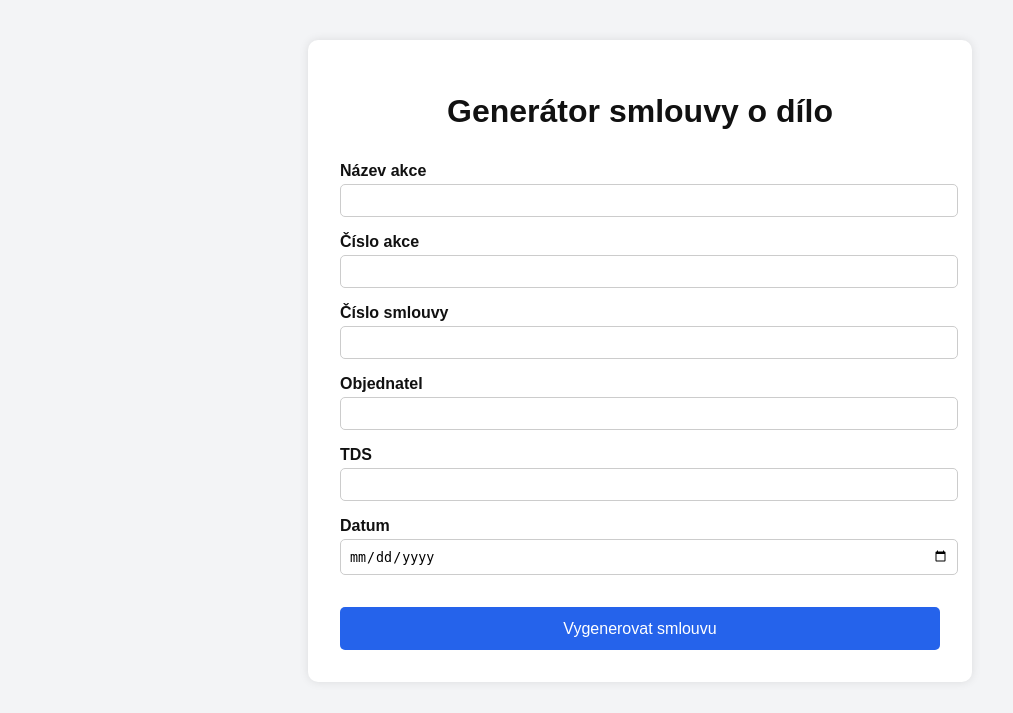
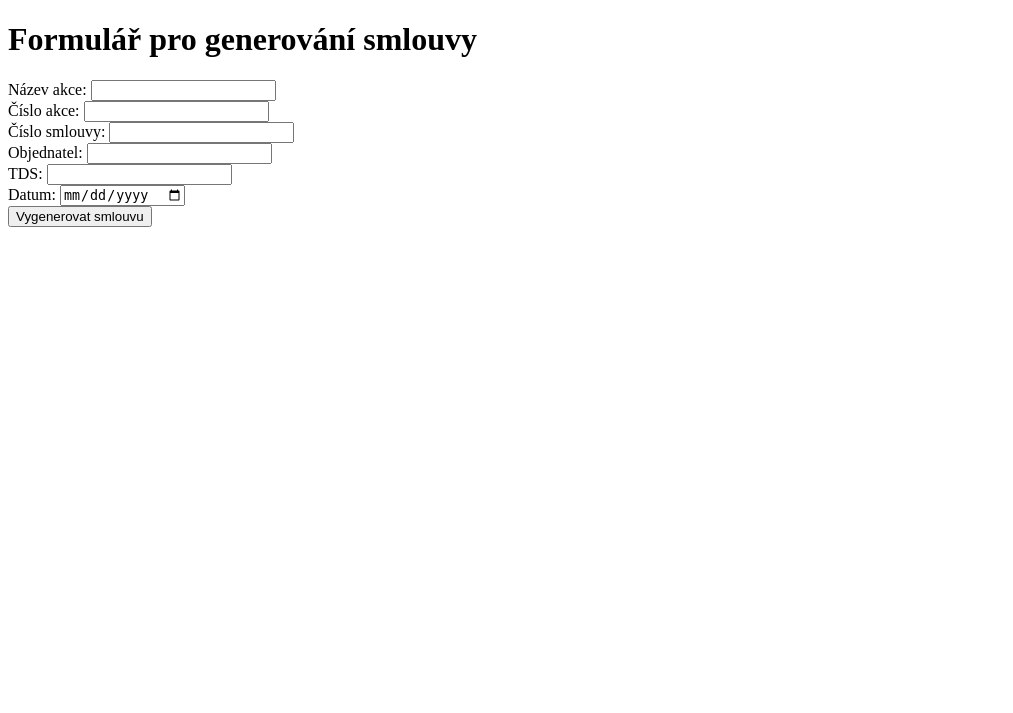
Before and after one commit to JenikAdamira/contract-generator, a Python web app: template templates/form.html in a window 1280 px wide. Shown: the top 713 px of the page, without its empty margins (0-1013 px from the left). Run offline with Jinja, Linux system fonts and the light colour scheme; the template is opened without the code that fills it, so the values that code supplies are empty.

Commit message:
Update form.html

```diff
--- a/templates/form.html
+++ b/templates/form.html
@@ -2,95 +2,21 @@
 <html lang="cs">
 <head>
     <meta charset="UTF-8">
-    <title>Generátor smlouvy</title>
-    <style>
-        body {
-            font-family: Arial, sans-serif;
-            background-color: #f3f4f6;
-            padding: 2em;
-            color: #111;
-        }
-        .container {
-            max-width: 600px;
-            margin: auto;
-            background: white;
-            padding: 2em;
-            border-radius: 10px;
-            box-shadow: 0 0 10px rgba(0,0,0,0.1);
-        }
-        h1 {
-            text-align: center;
-            margin-bottom: 1em;
-        }
-        label {
-            display: block;
-            margin-top: 1em;
-            font-weight: bold;
-        }
-        input {
-            width: 100%;
-            padding: 0.6em;
-            margin-top: 0.3em;
-            border: 1px solid #ccc;
-            border-radius: 5px;
-        }
-        button {
-            margin-top: 2em;
-            width: 100%;
-            padding: 0.8em;
-            background-color: #2563eb;
-            color: white;
-            border: none;
-            border-radius: 5px;
-            font-size: 1em;
-            cursor: pointer;
-        }
-        button:hover {
-            background-color: #1d4ed8;
-        }
-        .success {
-            margin-top: 1em;
-            padding: 1em;
-            background-color: #e0fce0;
-            border: 1px solid #a0d0a0;
-            border-radius: 5px;
-        }
-    </style>
+    <title>Generátor smluv</title>
 </head>
 <body>
-    <div class="container">
-        <h1>Generátor smlouvy o dílo</h1>
-        <form method="post">
-            <label for="nazev_akce">Název akce</label>
-            <input type="text" name="nazev_akce" required>
-
-            <label for="cislo_akce">Číslo akce</label>
-            <input type="text" name="cislo_akce" required>
-
-            <label for="cislo_smlouvy">Číslo smlouvy</label>
-            <input type="text" name="cislo_smlouvy" required>
-
-            <label for="objednatel">Objednatel</label>
-            <input type="text" name="objednatel" required>
-
-            <label for="tds">TDS</label>
-            <input type="text" name="tds" required>
-
-            <label for="datum">Datum</label>
-            <input type="date" name="datum" required>
-
-            <button type="submit">Vygenerovat smlouvu</button>
-        </form>
-
-        {% if download_link %}
-        <div class="success">
-            ✅ Smlouva byla úspěšně vygenerována.<br>
-            <a href="{{ download_link }}" target="_blank">Klikněte zde pro stažení</a>
-        </div>
-        <script>
-            window.open("{{ download_link }}", "_blank");
-        </script>
-        {% endif %}
-    </div>
+    <h1>Formulář pro generování smlouvy</h1>
+    <form method="post">
+        <label>Název akce: <input type="text" name="nazev_akce" required></label><br>
+        <label>Číslo akce: <input type="text" name="cislo_akce" required></label><br>
+        <label>Číslo smlouvy: <input type="text" name="cislo_smlouvy" required></label><br>
+        <label>Objednatel: <input type="text" name="objednatel" required></label><br>
+        <label>TDS: <input type="text" name="tds" required></label><br>
+        <label>Datum: <input type="date" name="datum" required></label><br>
+        <button type="submit">Vygenerovat smlouvu</button>
+    </form>
+    {% if download_link %}
+        <p>Smlouva byla vygenerována: <a href="{{ download_link }}">Stáhnout</a></p>
+    {% endif %}
 </body>
 </html>
```
